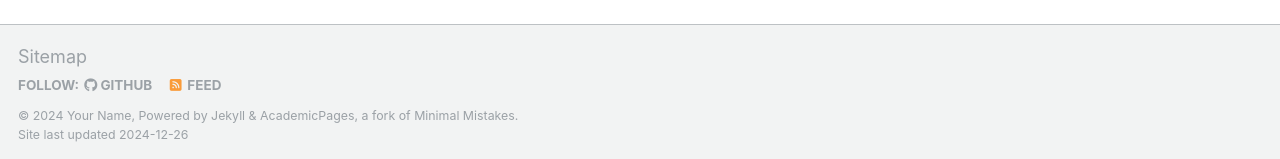
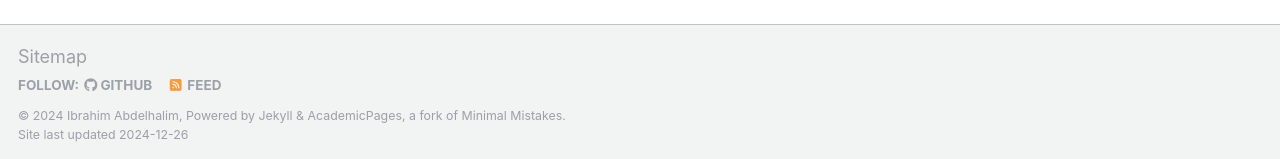
Before and after one commit to IbrahimSaad1993/ibrahimabdelhalim.github.io, a Jekyll site: the page built from _pages/about.md, in a window 1280 px wide and 900 px high, scrolled down 2643 px. Shown: the part 738-897 px from the top of the window. Built offline with Jekyll 4.4.1, drawn with Linux system fonts in a browser that asks for light colours; some web fonts are replaced.

Commit message:
Update _config.yml

```diff
--- a/_config.yml
+++ b/_config.yml
@@ -10,11 +10,11 @@
 locale                   : "en-US"
 title                    : "Ibrahim Abdelhalim / Site Title"
 title_separator          : "-"
-name                     : &name "Your Name"
+name                     : &name "Ibrahim Abdelhalim"
 description              : &description "personal description"
-url                      : https://academicpages.github.io # the base hostname & protocol for your site e.g. "https://[your GitHub username].github.io"
+url                      : https://ibrahimabdelhalim.github.io # the base hostname & protocol for your site e.g. "https://[your GitHub username].github.io"
 baseurl                  : "" # the subpath of your site, e.g. "/blog"
-repository               : "academicpages/academicpages.github.io"
+repository               : "IbrahimSaad1993/ibrahimabdelhalim.github.io"
 
 # Site Author - The following control what appear as part of the author content on the side bar.
 #               If a field is blank the icon and link will not appear, otherwise it will be shown.
```
